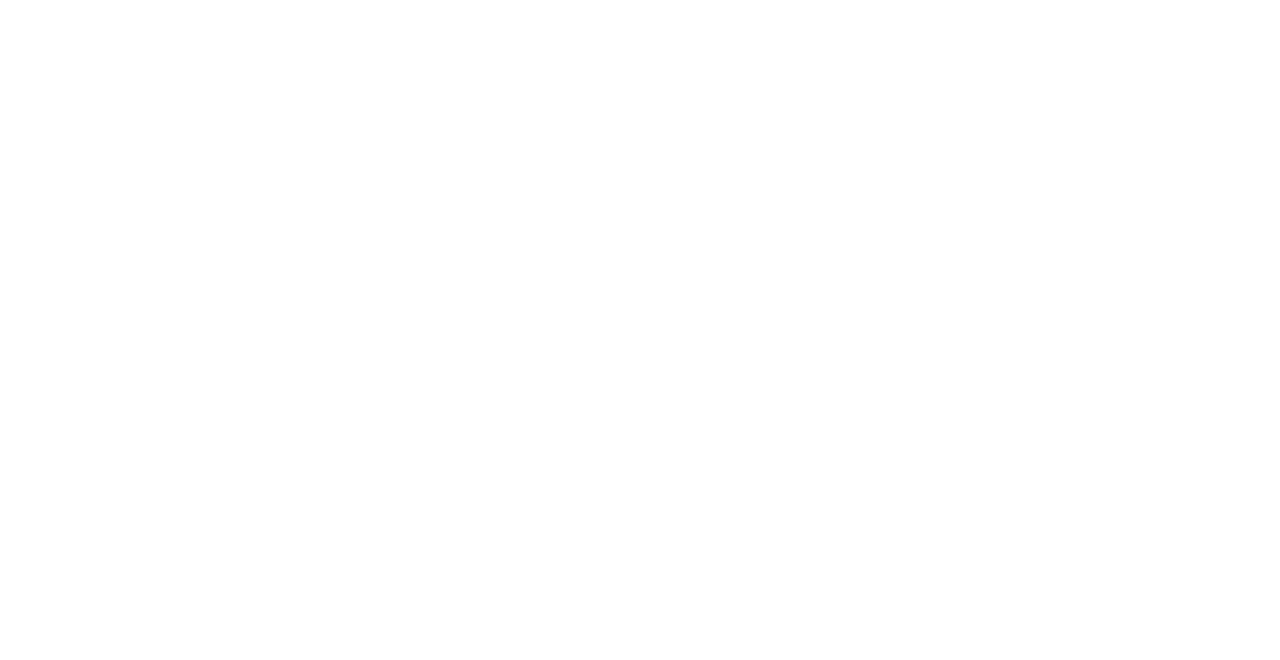
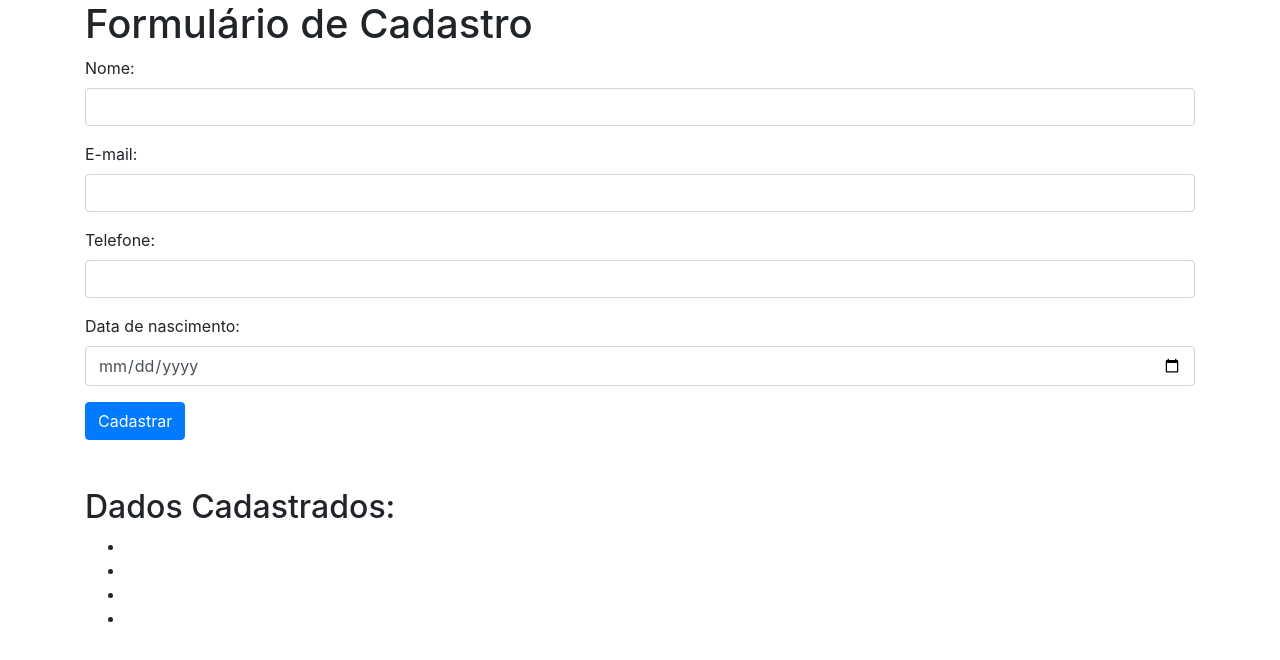
Before and after one commit to PedroROXGAN/Trabalho, a plain HTML site: page exercicio1/index.html in a window 1280 px wide. Drawn offline with nearby package versions, Linux system fonts and the light colour scheme.

Commit message:
Update index.html

```diff
--- a/exercicio1/index.html
+++ b/exercicio1/index.html
@@ -1,12 +1,42 @@
 <!DOCTYPE html>
-<html lang="en">
-<head>
+<html>
+  <head>
     <meta charset="UTF-8">
-    <meta http-equiv="X-UA-Compatible" content="IE=edge">
-    <meta name="viewport" content="width=device-width, initial-scale=1.0">
-    <title>Document</title>
-</head>
-<body>
-
-</body>
+    <title>Formulário de Cadastro</title>
+    <link rel="stylesheet" href="https://maxcdn.bootstrapcdn.com/bootstrap/4.0.0/css/bootstrap.min.css">
+    <link rel="stylesheet" href="style.css">
+  </head>
+  <body>
+    <div class="container">
+      <h1>Formulário de Cadastro</h1>
+      <form id="form-cadastro">
+        <div class="form-group">
+          <label for="nome">Nome:</label>
+          <input type="text" class="form-control" id="nome" name="nome" required>
+        </div>
+        <div class="form-group">
+          <label for="email">E-mail:</label>
+          <input type="email" class="form-control" id="email" name="email" required>
+        </div>
+        <div class="form-group">
+          <label for="telefone">Telefone:</label>
+          <input type="tel" class="form-control" id="telefone" name="telefone" required>
+        </div>
+        <div class="form-group">
+          <label for="data-nascimento">Data de nascimento:</label>
+          <input type="date" class="form-control" id="data-nascimento" name="data-nascimento" required>
+        </div>
+        <button type="submit" class="btn btn-primary">Cadastrar</button>
+      </form>
+      <div id="dados-cadastrados" class="mt-5">
+        <h2>Dados Cadastrados:</h2>
+        <ul>
+          <li><span id="nome-cadastrado"></span></li>
+          <li><span id="email-cadastrado"></span></li>
+          <li><span id="telefone-cadastrado"></span></li>
+          <li><span id="data-nascimento-cadastrada"></span></li>
+        </ul>
+      </div>
+    </div>
+  </body>
 </html>
```
